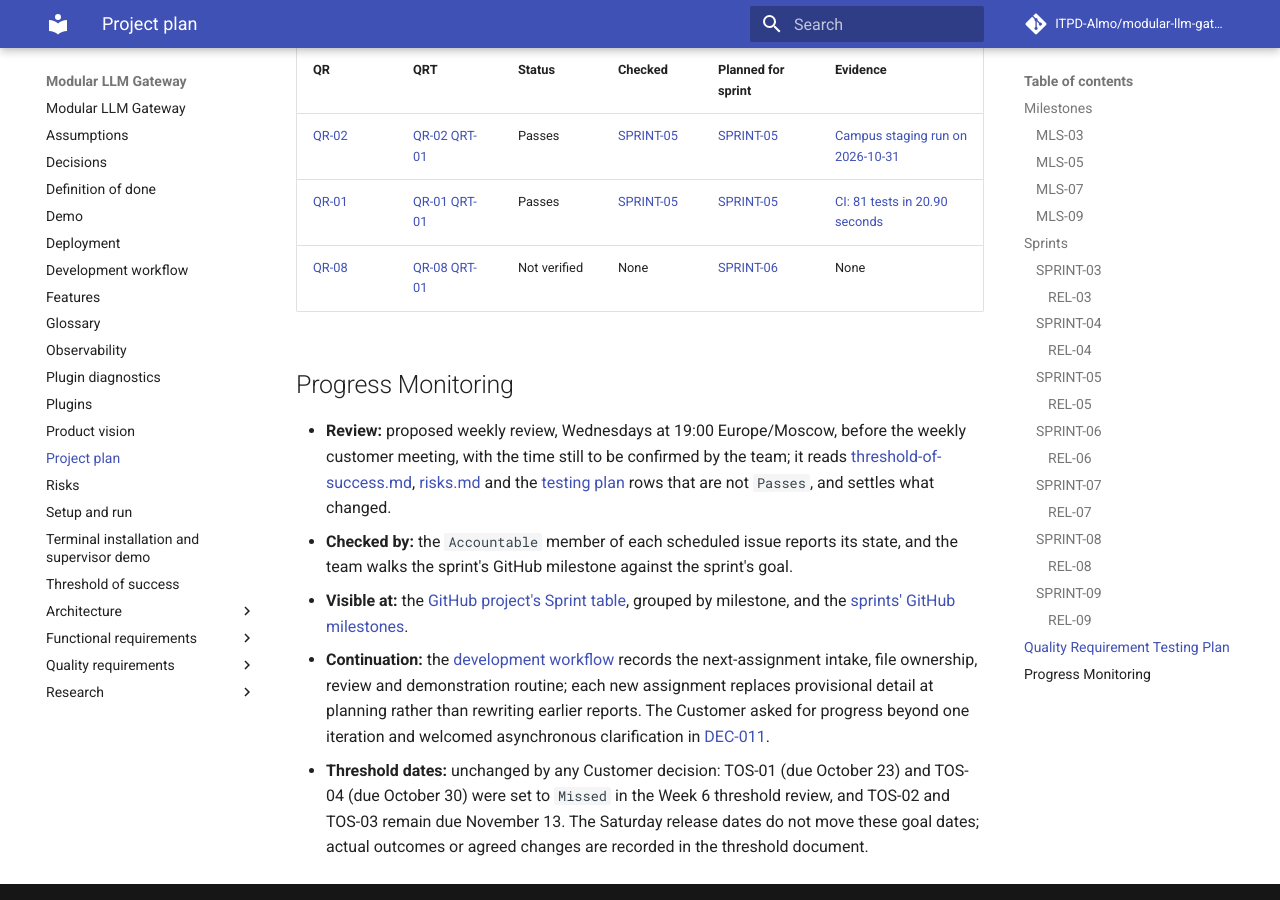
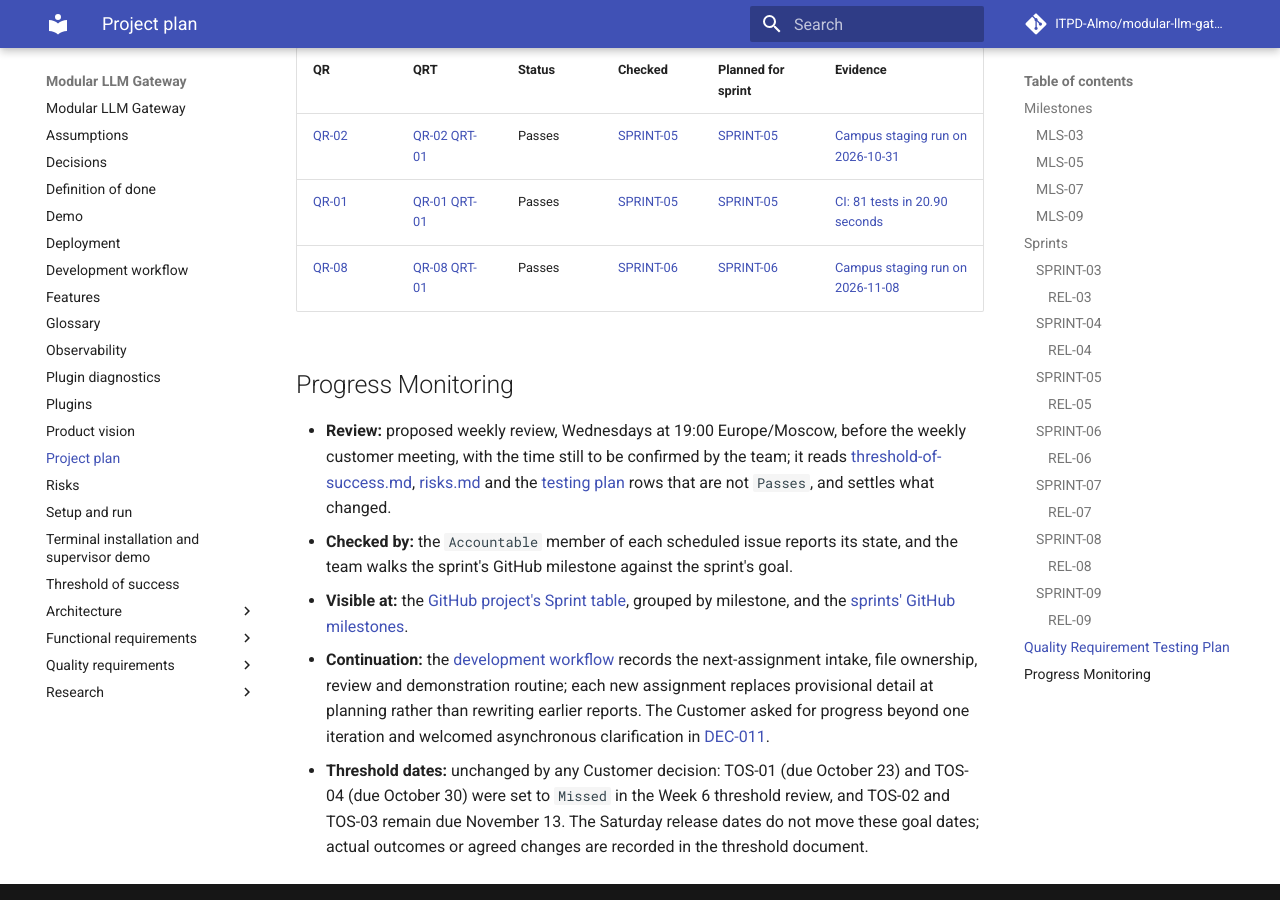
Before and after one commit to ITPD-Almo/modular-llm-gateway, an MkDocs documentation site: the page built from docs/project-plan.md, in a window 1280 px wide and 900 px high, scrolled down 4594 px. Built offline with MkDocs 1.6.1 and Material for MkDocs 9.7.7, drawn with Linux system fonts in a browser that asks for light colours; comment, search, counter and statistics services are not loaded.

Commit message:
Mark QR-08 QRT-01 as passing in the testing plan

```diff
--- a/docs/project-plan.md
+++ b/docs/project-plan.md
@@ -139,7 +139,7 @@ Provisional: the final release incorporates the selected usability findings, has
 | --- | --- | --- | --- | --- | --- |
 | [QR-02](quality-requirements/qr/QR-02.md) | [QR-02 QRT-01](quality-requirements/qr/QR-02.md#qrt-01) | Passes | [SPRINT-05](#sprint-05) | [SPRINT-05](#sprint-05) | [Campus staging run on 2026-10-31](https://github.com/ITPD-Almo/modular-llm-gateway/blob/c7dce8ff876d31a57ee0ca93d9428d8444473f6c/reports/week-05/deployment-evidence.md#deployed-qr-02-rerun-through-the-https-gate) |
 | [QR-01](quality-requirements/qr/QR-01.md) | [QR-01 QRT-01](quality-requirements/qr/QR-01.md#qrt-01) | Passes | [SPRINT-05](#sprint-05) | [SPRINT-05](#sprint-05) | [CI: 81 tests in 20.90 seconds](https://github.com/ITPD-Almo/modular-llm-gateway/actions/runs/41227201276) |
-| [QR-08](quality-requirements/qr/QR-08.md) | [QR-08 QRT-01](quality-requirements/qr/QR-08.md#qrt-01) | Not verified | None | [SPRINT-06](#sprint-06) | None |
+| [QR-08](quality-requirements/qr/QR-08.md) | [QR-08 QRT-01](quality-requirements/qr/QR-08.md#qrt-01) | Passes | [SPRINT-06](#sprint-06) | [SPRINT-06](#sprint-06) | [Campus staging run on 2026-11-08](https://github.com/ITPD-Almo/modular-llm-gateway/blob/0073150f73e3b755f0f8a29b21cddb1685b7731d/reports/week-06/README.md#qr-08-qrt-01-campus-run) |
 
 ## Progress Monitoring
 
```
Also changed, not shown: reports/week-06/README.md (+1 -1 lines).
